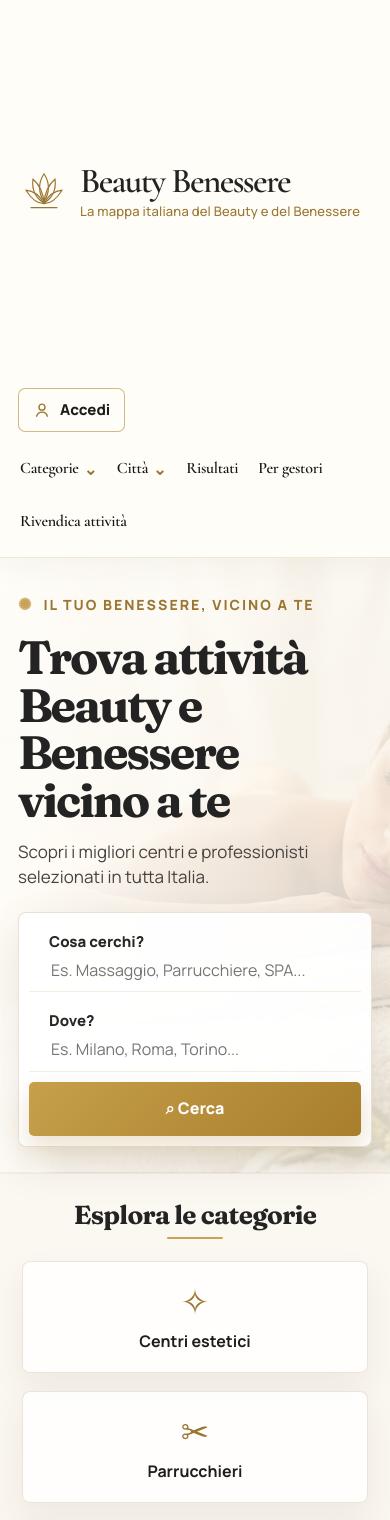
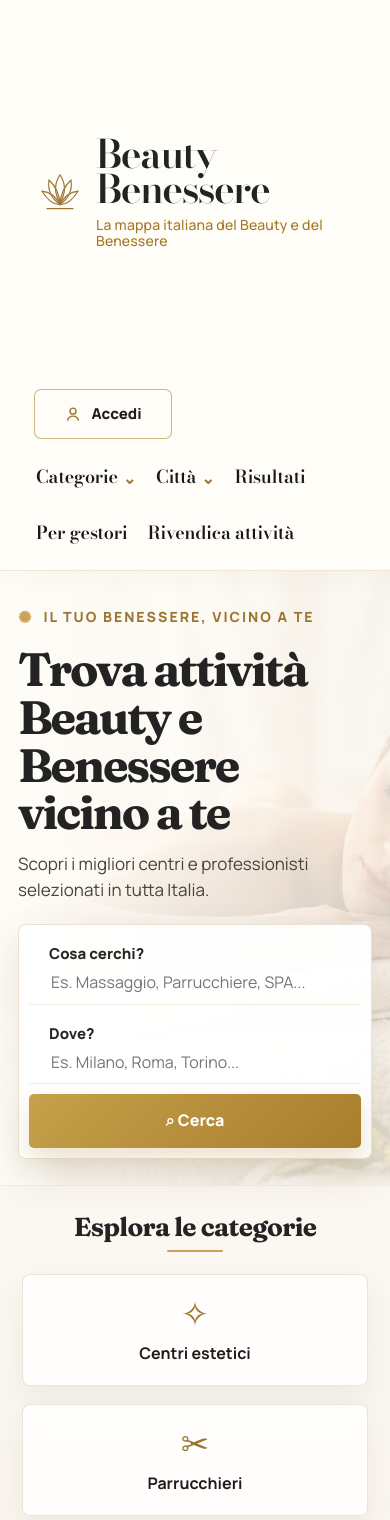
Before and after one commit to beautybenessere/beautybenessere-it, a Next.js app: page / in a window 390 px wide. Shown: the top 1520 px of the page. Built offline with nearby package versions, Linux system fonts and the light colour scheme.

Commit message:
Fix Step 004 header font e hero più nitida

```diff
--- a/app/globals.css
+++ b/app/globals.css
@@ -2503,3 +2503,78 @@ body {
     font-size: 15px;
   }
 }
+
+
+/* Fix Step 004 — Header più vicino allo screen 1 + hero foto destra nitida */
+.site-header {
+  min-height: 90px;
+  padding: 13px clamp(34px, 4.6vw, 72px);
+  background: rgba(255, 253, 248, 0.985);
+  box-shadow: 0 6px 24px rgba(74, 55, 28, 0.035);
+}
+
+.brand {
+  min-width: clamp(360px, 32vw, 470px);
+}
+
+.brand strong {
+  font-family: var(--font-brand), Georgia, "Times New Roman", serif;
+  font-size: clamp(38px, 3.25vw, 54px);
+  font-weight: 600;
+  line-height: 0.86;
+  letter-spacing: -0.035em;
+}
+
+.brand small {
+  margin-top: 9px;
+  font-family: var(--font-body), system-ui, sans-serif;
+  font-size: clamp(14px, 1vw, 16px);
+  font-weight: 500;
+  color: #a57824;
+}
+
+.main-nav a {
+  font-family: var(--font-brand), Georgia, "Times New Roman", serif;
+  font-size: clamp(18px, 1.18vw, 21px);
+  font-weight: 600;
+  letter-spacing: -0.01em;
+}
+
+.header-login {
+  min-width: 138px;
+  min-height: 50px;
+  border-radius: 7px;
+  border-color: rgba(184, 143, 62, 0.65);
+  background: rgba(255, 253, 248, 0.9);
+  box-shadow: none;
+}
+
+.home-master-hero {
+  background-image:
+    linear-gradient(90deg, rgba(255, 253, 248, 0.98) 0%, rgba(255, 253, 248, 0.9) 28%, rgba(255, 253, 248, 0.42) 45%, rgba(255, 253, 248, 0.08) 61%, rgba(255, 253, 248, 0) 100%),
+    url("/images/home-hero-spa.jpeg");
+  background-repeat: no-repeat, no-repeat;
+  background-position: left center, center center;
+  background-size: auto, cover;
+}
+
+@media (max-width: 980px) {
+  .home-master-hero {
+    background-image:
+      linear-gradient(90deg, rgba(255, 253, 248, 0.98), rgba(255, 253, 248, 0.78)),
+      url("/images/home-hero-spa.jpeg");
+    background-position: left center, center center;
+    background-size: auto, cover;
+  }
+}
+
+@media (max-width: 700px) {
+  .brand strong {
+    font-size: clamp(30px, 10vw, 42px);
+    line-height: 0.92;
+  }
+
+  .brand small {
+    font-size: 14px;
+  }
+}
--- a/app/layout.tsx
+++ b/app/layout.tsx
@@ -1,10 +1,10 @@
 import type { Metadata } from "next";
-import { Cormorant_Garamond, Fraunces, Manrope } from "next/font/google";
+import { Bodoni_Moda, Fraunces, Manrope } from "next/font/google";
 import "./globals.css";
 import { siteConfig } from "@/lib/site";
 
 
-const cormorant = Cormorant_Garamond({
+const bodoni = Bodoni_Moda({
   subsets: ["latin"],
   variable: "--font-brand",
   display: "swap",
@@ -39,7 +39,7 @@ export const metadata: Metadata = {
 
 export default function RootLayout({ children }: Readonly<{ children: React.ReactNode }>) {
   return (
-    <html lang="it" className={`${cormorant.variable} ${fraunces.variable} ${manrope.variable}`}>
+    <html lang="it" className={`${bodoni.variable} ${fraunces.variable} ${manrope.variable}`}>
       <body>{children}</body>
     </html>
   );
```
Also changed, not shown: documentazione/PROGETTO_CONTESTO_BEAUTYBENESSERE.md (+7 -0 lines), documentazione/STATO_LAVORI_BEAUTYBENESSERE.md (+7 -0 lines), documentazione/report/REPORT_STEP_004_FIX_HEADER_FONT_HERO_NITIDA.md (added, +23 -0 lines).
